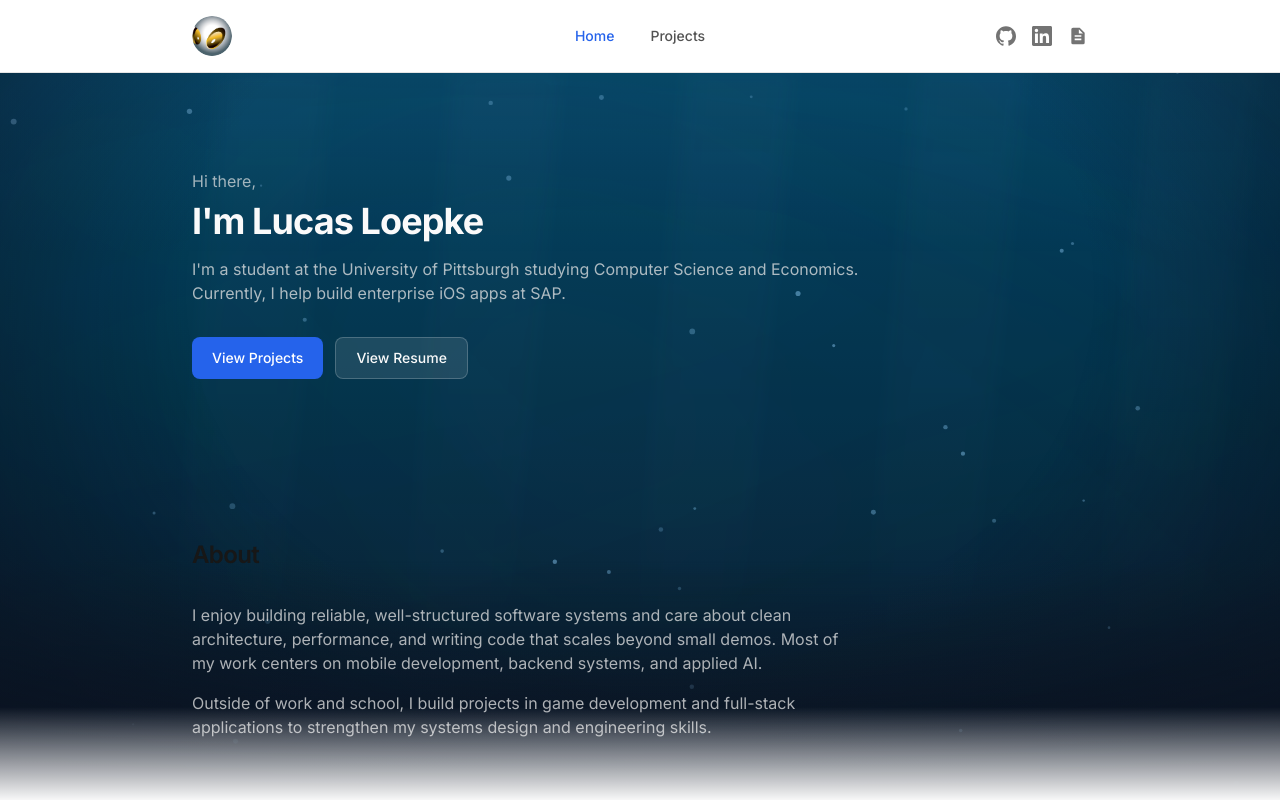
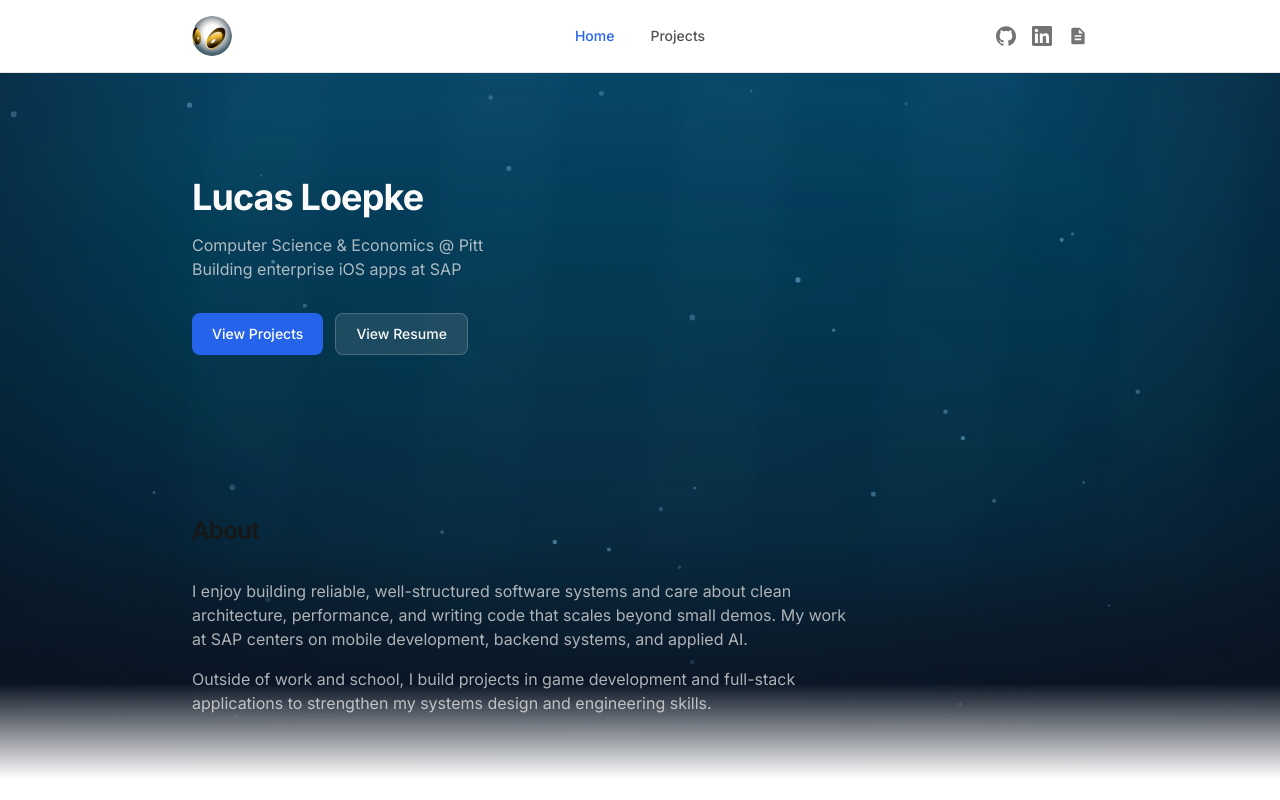
Before and after one commit to lucasloepke/lucasloepke.github.io, a React (Vite) app: page / in a window 1280 px wide. Shown: the top 800 px of the page. Built offline with nearby package versions, Linux system fonts and the light colour scheme.

Commit message:
hero update

```diff
--- a/src/pages/Home.tsx
+++ b/src/pages/Home.tsx
@@ -45,14 +45,14 @@ export function Home() {
           <div className="route-transition">
             <Container>
               <div className="max-w-2xl">
-                <p className="text-base text-neutral-200/70">Hi there,</p>
+                <p className="text-base text-neutral-200/70"></p>
                 <h1 className="mt-2 text-3xl font-bold tracking-tight text-neutral-50 sm:text-4xl">
-                  I'm Lucas Loepke
+                  Lucas Loepke
                 </h1>
                 <p className="mt-4 text-neutral-200/75">
-                  I'm a student at the University of Pittsburgh studying Computer Science and Economics.{" "}
+                  Computer Science & Economics @ Pitt{" "}
                   <br />
-                  Currently, I help build enterprise iOS apps at SAP.
+                  Building enterprise iOS apps at SAP
                 </p>
                 <div className="mt-8 flex flex-wrap gap-3">
                   <Link
@@ -82,7 +82,7 @@ export function Home() {
               <div className="max-w-2xl space-y-4 text-neutral-200/75">
                 <p>
                   I enjoy building reliable, well-structured software systems and care about clean architecture,
-                  performance, and writing code that scales beyond small demos. Most of my work centers on mobile
+                  performance, and writing code that scales beyond small demos. My work at SAP centers on mobile
                   development, backend systems, and applied AI.
                 </p>
                 <p>
```
